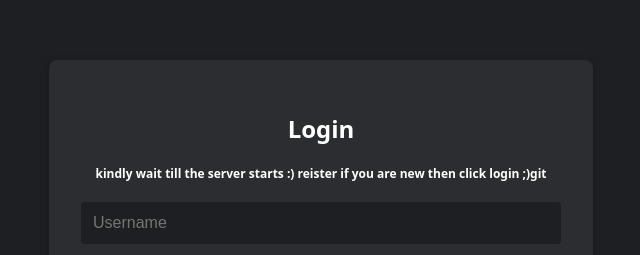
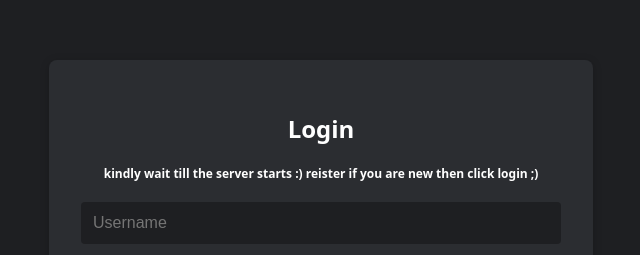
Before and after one commit to scewdoosh/Todo, a React (Create React App) app in the folder todo-frontend/: page / in a window 1280 px wide. Shown: the part 147-402 px from the top of the page, without its empty margins (319-959 px from the left). Built offline with nearby package versions, Linux system fonts and the light colour scheme.

Commit message:
react updated

```diff
--- a/todo-frontend/src/pages/Login.jsx
+++ b/todo-frontend/src/pages/Login.jsx
@@ -71,7 +71,7 @@ function Login({ setAuth }) {
                 fontWeight: '600',
                 marginBottom: '20px',
                 textAlign: 'center'
-            }}> kindly wait till the server starts :) reister if you are new then click login ;)git </h4>
+            }}> kindly wait till the server starts :) reister if you are new then click login ;)</h4>
 
             <input
                 placeholder="Username"
```
